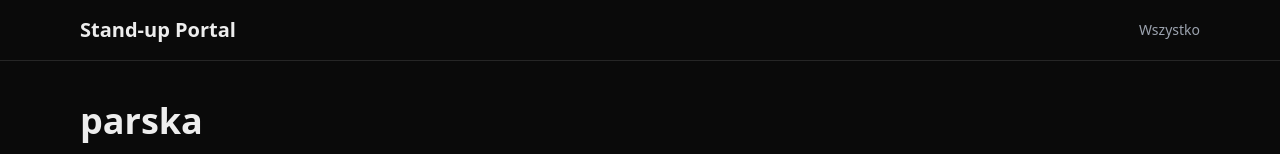
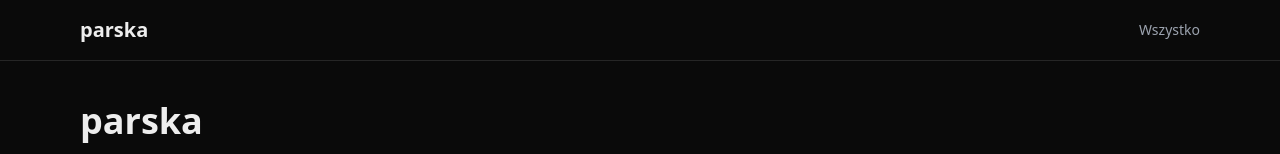
Before and after one commit to michalr-create/standup-portal-web, a Next.js app: page / in a window 1280 px wide. Shown: the top 154 px of the page. Built offline with nearby package versions, Linux system fonts and the light colour scheme; no server answers; the database is empty.

Commit message:
Update Nav.tsx

```diff
--- a/app/components/Nav.tsx
+++ b/app/components/Nav.tsx
@@ -5,7 +5,7 @@
     <nav className="border-b border-neutral-800 mb-10">
       <div className="max-w-6xl mx-auto px-4 py-4 flex items-center justify-between">
         <Link href="/" className="font-bold text-xl hover:text-gray-300">
-          Stand-up Portal
+          parska
         </Link>
         <div className="text-sm text-gray-400">
           <Link href="/" className="hover:text-white">
```
